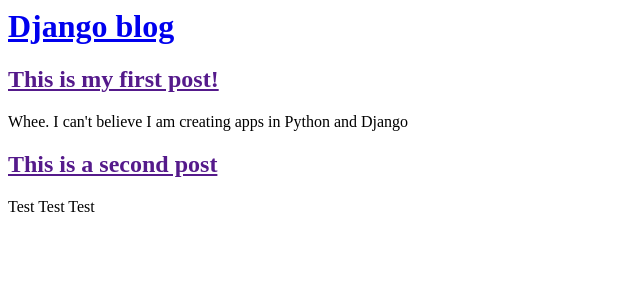
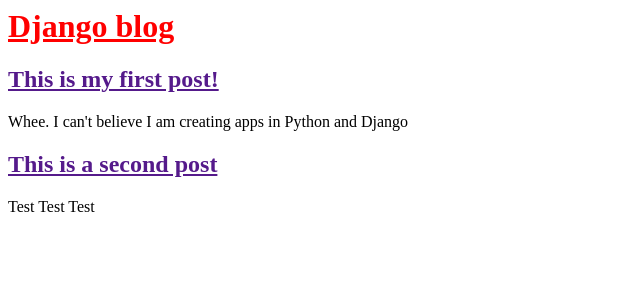
Before and after one commit to Madelene/Django-python-blog, a Django app: page / in a window 1280 px wide. Shown: the top 300 px of the page, without its empty margins (0-640 px from the left). Run offline with Django 3.2, Linux system fonts and the light colour scheme; data comes from the database, SQL or seed files in the repository.

Commit message:
Creates static files and imports them to the templates

```diff
--- a/blog_project/settings.py
+++ b/blog_project/settings.py
@@ -119,3 +119,4 @@
 # https://docs.djangoproject.com/en/2.0/howto/static-files/
 
 STATIC_URL = '/static/'
+STATICFILES_DIRS = [os.path.join(BASE_DIR, 'static')]
--- /dev/null
+++ b/static/css/base.css
@@ -0,0 +1,3 @@
+header h1 a {
+    color: red;
+}
--- a/templates/base.html
+++ b/templates/base.html
@@ -1,6 +1,8 @@
+{% load static %}
 <html>
   <head>
     <title>Django blog</title>
+    <link rel="stylesheet" href="{% static 'css/base.css' %}">
   </head>
   <body>
     <header>
```
